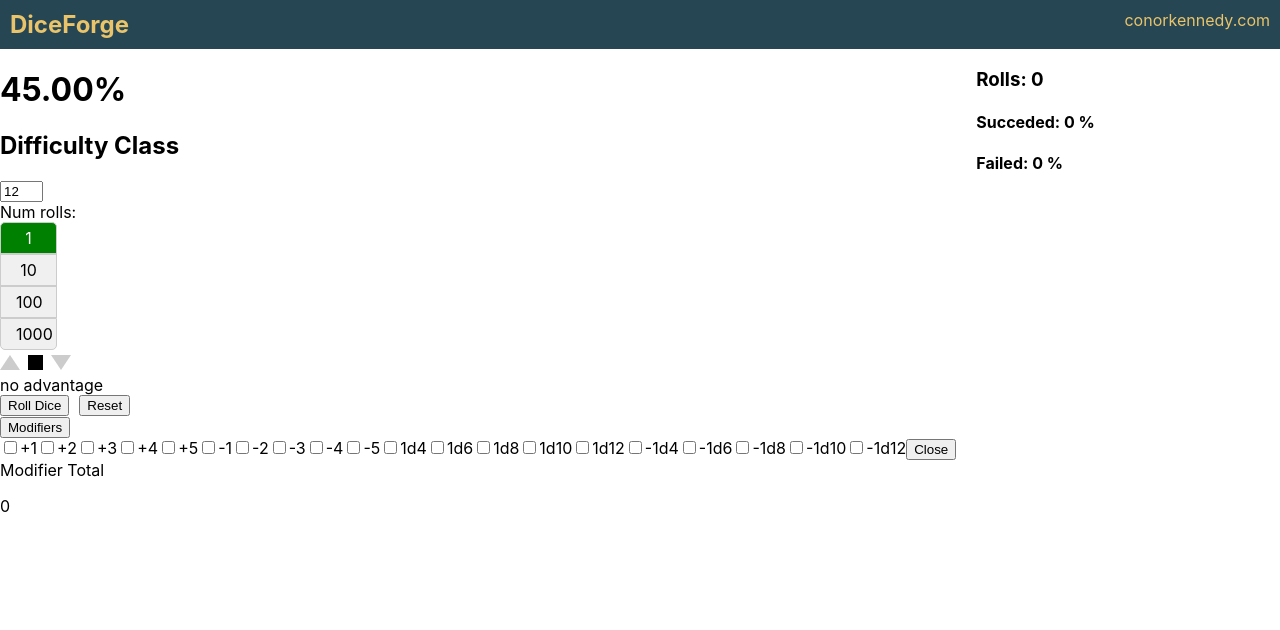
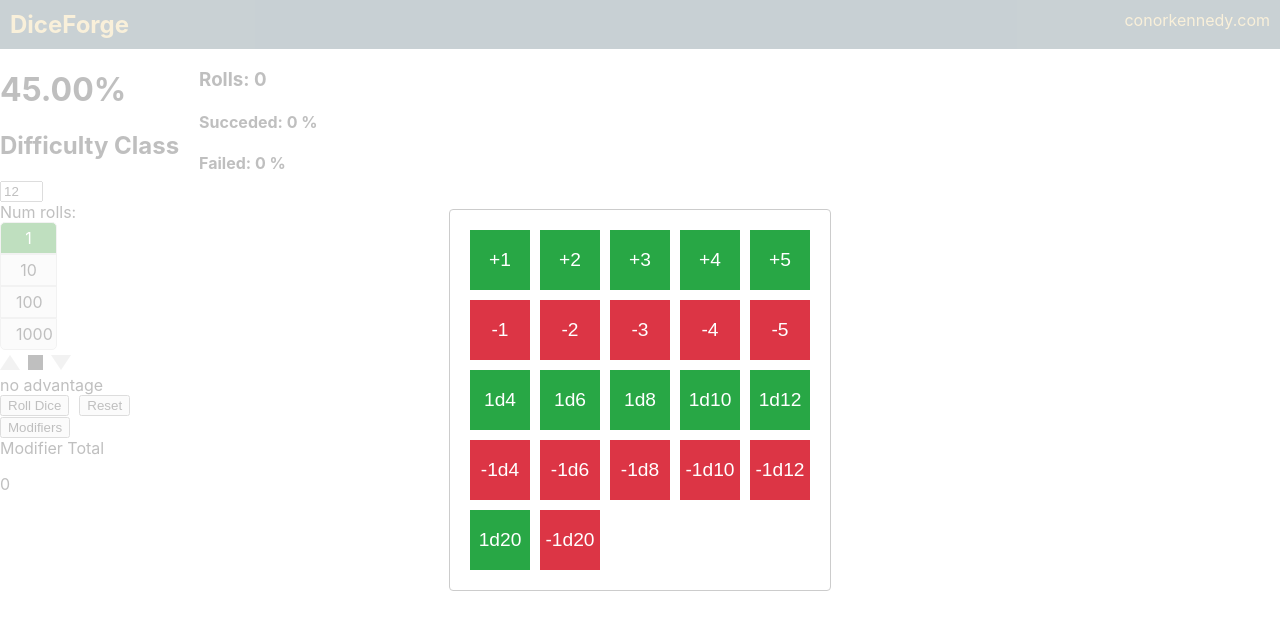
Before and after one commit to conorkenn/diceforge, a React (Create React App) app in the folder frontend/: page / in a window 1280 px wide. Both pictures are taken after a click on the button "Modifiers". Shown: the top 630 px of the page. Built offline with nearby package versions, Linux system fonts and the light colour scheme.

Commit message:
made the modal an actual modal and styling

```diff
--- a/frontend/package.json
+++ b/frontend/package.json
@@ -10,6 +10,7 @@
     "@types/node": "^16.7.13",
     "@types/react": "^18.0.0",
     "@types/react-dom": "^18.0.0",
+    "react-modal": "^3.16.1",
     "react-scripts": "5.0.1",
     "typescript": "^4.4.2",
     "web-vitals": "^2.1.0"
@@ -37,5 +38,8 @@
       "last 1 firefox version",
       "last 1 safari version"
     ]
+  },
+  "devDependencies": {
+    "@types/react-modal": "^3.16.3"
   }
 }
--- a/frontend/src/components/DiceRollerComponent.tsx
+++ b/frontend/src/components/DiceRollerComponent.tsx
@@ -5,8 +5,8 @@ import { RollHistory } from "../types";
 import NumRollsSelector from "./NumRollsSelector/NumRollsSelector";
 import RollTypeSelector from "./RollTypeSelector/RollTypeSelector";
 import DifficultySelector from "./DifficultySelector";
-import ModifierModal from "./ModifierModal";
-import { calculateModifierTotal, calculateChance } from "../utils/diceUtils";
+import ModifierModal from "./ModiferModal/ModifierModal";
+import { calculateChance } from "../utils/diceUtils";
 import ModifierTotalDisplay from "./ModifierTotalDisplay/ModiferTotalDisplay";
 
 const DiceRoller: React.FC = () => {
--- /dev/null
+++ b/frontend/src/components/ModiferModal/ModifierModal.css
@@ -0,0 +1,37 @@
+.modifier-selection {
+    display: grid;
+    grid-template-columns: repeat(5, 1fr); /* 5 columns for the buttons */
+    gap: 10px; /* Spacing between buttons */
+    max-width: 400px;
+  }
+
+  .modifier-button {
+    display: inline-flex;
+    align-items: center;
+    justify-content: center;
+    width: 60px;
+    height: 60px;
+    border: none;
+    cursor: pointer;
+    font-size: 1.2rem;
+    color: #fff;
+    transition: background-color 0.3s ease;
+  }
+
+  .modifier-button.selected {
+    border: 3px solid #333;
+  }
+
+  .modifier-button.positive {
+    background-color: #28a745; /* Green for positive modifiers */
+    color: white;
+  }
+
+  .modifier-button.negative {
+    background-color: #dc3545; /* Red for negative modifiers */
+    color: white
+  }
+
+  .modifier-button:hover {
+    opacity: 0.8;
+  }
--- /dev/null
+++ b/frontend/src/components/ModiferModal/ModifierModal.tsx
@@ -0,0 +1,89 @@
+import React from "react";
+import ReactDOM from "react-dom";
+import Modal from "react-modal";
+
+import "./ModifierModal.css";
+
+interface ModiferModalProps {
+  modifiers: string[];
+  setModifiers: (value: string[]) => void;
+  closeModal: () => void;
+}
+
+const ModifierModal: React.FC<ModiferModalProps> = ({
+  modifiers,
+  setModifiers,
+  closeModal,
+}) => {
+  const modifierList = [
+    { value: "1", label: "+1" },
+    { value: "2", label: "+2" },
+    { value: "3", label: "+3" },
+    { value: "4", label: "+4" },
+    { value: "5", label: "+5" },
+    { value: "-1", label: "-1" },
+    { value: "-2", label: "-2" },
+    { value: "-3", label: "-3" },
+    { value: "-4", label: "-4" },
+    { value: "-5", label: "-5" },
+    { value: "1d4", label: "1d4" },
+    { value: "1d6", label: "1d6" },
+    { value: "1d8", label: "1d8" },
+    { value: "1d10", label: "1d10" },
+    { value: "1d12", label: "1d12" },
+    { value: "-1d4", label: "-1d4" },
+    { value: "-1d6", label: "-1d6" },
+    { value: "-1d8", label: "-1d8" },
+    { value: "-1d10", label: "-1d10" },
+    { value: "-1d12", label: "-1d12" },
+    { value: "1d20", label: "1d20" },
+    { value: "-1d20", label: "-1d20" },
+  ];
+
+  const customStyles = {
+    content: {
+      top: '50%',
+      left: '50%',
+      right: 'auto',
+      bottom: 'auto',
+      marginRight: '-50%',
+      transform: 'translate(-50%, -50%)',
+    },
+  };
+
+
+  const handleToggle = (modifier: string) => {
+    const isAlreadySelected = modifiers.includes(modifier);
+
+    if (isAlreadySelected) {
+      setModifiers(modifiers.filter((mod) => mod !== modifier));
+    } else {
+      setModifiers([...modifiers, modifier]);
+    }
+  };
+
+  return (
+    <Modal
+      isOpen={true}
+      shouldCloseOnOverlayClick={true}
+      onRequestClose={closeModal}
+      style={customStyles}
+    >
+      <div className="modifier-selection">
+        {modifierList.map((modifier) => (
+          <button
+            key={modifier.value}
+            className={`modifier-button ${
+              modifiers.includes(modifier.value) ? "selected" : ""
+            } ${modifier.value.includes("-") ? "negative" : "positive"}`}
+            onClick={() => handleToggle(modifier.value)}
+          >
+            {modifier.label}
+          </button>
+        ))}
+      </div>
+    </Modal>
+  );
+};
+
+export default ModifierModal;
--- a/frontend/src/components/ModifierModal.tsx
+++ /dev/null
@@ -1,212 +0,0 @@
-import React, { useState } from "react";
-
-interface ModiferModalProps {
-  modifiers: string[];
-  setModifiers: (value: string[]) => void;
-  closeModal: () => void;
-}
-
-const ModifierModal: React.FC<ModiferModalProps> = ({
-  modifiers,
-  setModifiers,
-  closeModal,
-}) => {
-
-  const handleToggle = (modifier: string) => {
-    const isAlreadySelected = modifiers.includes(modifier);
-
-    if (isAlreadySelected) {
-      setModifiers(modifiers.filter((mod) => mod !== modifier));
-    } else {
-      setModifiers([...modifiers, modifier]);
-    }
-  };
-
-  return (
-    <div>
-      <label>
-        <input
-          type="checkbox"
-          value="1"
-          checked={modifiers.includes("1")}
-          onChange={() => handleToggle("1")}
-        />
-        +1
-      </label>
-      <label>
-        <input
-          type="checkbox"
-          value="2"
-          checked={modifiers.includes("2")}
-          onChange={() => handleToggle("2")}
-        />
-        +2
-      </label>
-      <label>
-        <input
-          type="checkbox"
-          value="3"
-          checked={modifiers.includes("3")}
-          onChange={() => handleToggle("3")}
-        />
-        +3
-      </label>
-      <label>
-        <input
-          type="checkbox"
-          value="4"
-          checked={modifiers.includes("4")}
-          onChange={() => handleToggle("4")}
-        />
-        +4
-      </label>
-      <label>
-        <input
-          type="checkbox"
-          value="5"
-          checked={modifiers.includes("5")}
-          onChange={() => handleToggle("5")}
-        />
-        +5
-      </label>
-      <label>
-        <input
-          type="checkbox"
-          value="-1"
-          checked={modifiers.includes("-1")}
-          onChange={() => handleToggle("-1")}
-        />
-        -1
-      </label>
-      <label>
-        <input
-          type="checkbox"
-          value="-2"
-          checked={modifiers.includes("-2")}
-          onChange={() => handleToggle("-2")}
-        />
-        -2
-      </label>
-      <label>
-        <input
-          type="checkbox"
-          value="-3"
-          checked={modifiers.includes("-3")}
-          onChange={() => handleToggle("-3")}
-        />
-        -3
-      </label>
-      <label>
-        <input
-          type="checkbox"
-          value="-4"
-          checked={modifiers.includes("-4")}
-          onChange={() => handleToggle("-4")}
-        />
-        -4
-      </label>
-      <label>
-        <input
-          type="checkbox"
-          value="-5"
-          checked={modifiers.includes("-5")}
-          onChange={() => handleToggle("-5")}
-        />
-        -5
-      </label>
-      <label>
-        <input
-          type="checkbox"
-          value="1d4"
-          checked={modifiers.includes("1d4")}
-          onChange={() => handleToggle("1d4")}
-        />
-        1d4
-      </label>
-      <label>
-        <input
-          type="checkbox"
-          value="1d6"
-          checked={modifiers.includes("1d6")}
-          onChange={() => handleToggle("1d6")}
-        />
-        1d6
-      </label>
-      <label>
-        <input
-          type="checkbox"
-          value="1d8"
-          checked={modifiers.includes("1d8")}
-          onChange={() => handleToggle("1d8")}
-        />
-        1d8
-      </label>
-      <label>
-        <input
-          type="checkbox"
-          value="1d10"
-          checked={modifiers.includes("1d10")}
-          onChange={() => handleToggle("1d10")}
-        />
-        1d10
-      </label>
-      <label>
-        <input
-          type="checkbox"
-          value="1d12"
-          checked={modifiers.includes("1d12")}
-          onChange={() => handleToggle("1d12")}
-        />
-        1d12
-      </label>
-      <label>
-        <input
-          type="checkbox"
-          value="1d4"
-          checked={modifiers.includes("-1d4")}
-          onChange={() => handleToggle("-1d4")}
-        />
-        -1d4
-      </label>
-      <label>
-        <input
-          type="checkbox"
-          value="-1d6"
-          checked={modifiers.includes("-1d6")}
-          onChange={() => handleToggle("-1d6")}
-        />
-        -1d6
-      </label>
-      <label>
-        <input
-          type="checkbox"
-          value="-1d8"
-          checked={modifiers.includes("-1d8")}
-          onChange={() => handleToggle("-1d8")}
-        />
-        -1d8
-      </label>
-      <label>
-        <input
-          type="checkbox"
-          value="-1d10"
-          checked={modifiers.includes("-1d10")}
-          onChange={() => handleToggle("-1d10")}
-        />
-        -1d10
-      </label>
-      <label>
-        <input
-          type="checkbox"
-          value="-1d12"
-          checked={modifiers.includes("-1d12")}
-          onChange={() => handleToggle("-1d12")}
-        />
-        -1d12
-      </label>
-      <button onClick={closeModal}>Close</button>
-    </div>
-  );
-};
-
-export default ModifierModal;
```
Also changed, not shown: 1 other file (tests, documents, lock files or other folders).
